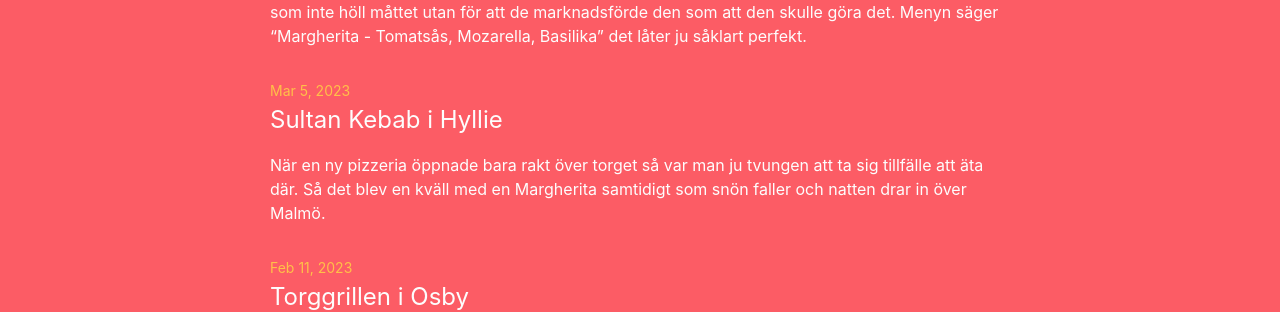
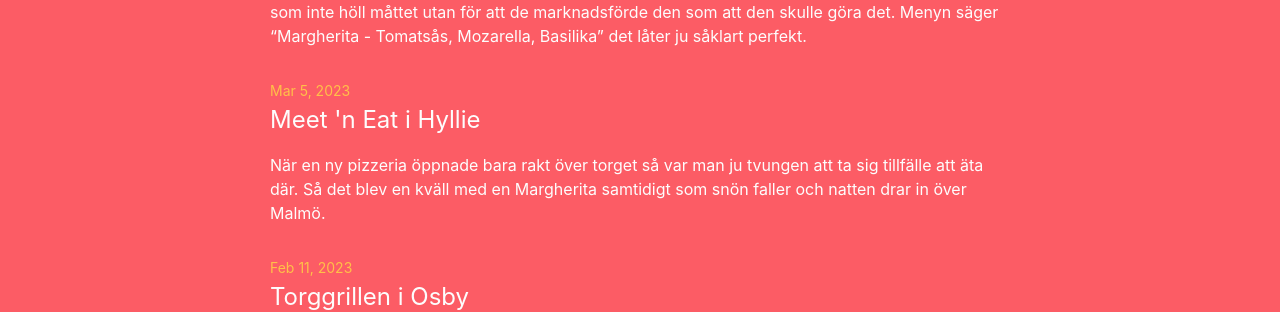
Before and after one commit to lyzio/margherita, a Jekyll site: the page built from index.md, in a window 1280 px wide and 900 px high. Shown: the part 190-502 px from the top of the window. Built offline with Jekyll 4.4.1, drawn with Linux system fonts in a browser that asks for light colours.

Commit message:
Namefix on post

```diff
--- a/_posts/2023-03-05-Meet-n-Eat.md
+++ b/_posts/2023-03-05-Meet-n-Eat.md
@@ -1,7 +1,7 @@
 ---
 layout: post
-seotitle:  SMeet 'n Eat i Hyllie en recension från margherita.se
-title: Sultan Kebab i Hyllie
+seotitle:  Meet 'n Eat i Hyllie en recension från margherita.se
+title: Meet 'n Eat i Hyllie
 description: Meet 'n Eat i Hyllie serverar pizza av traditionell Svensk stil till lunch och snabba filmkvällar. Däremot saknar de en riktig margherita, men bara nästan.
 author: Oliver
 updated: 2023-03-05T07:00:00+00:00
```
